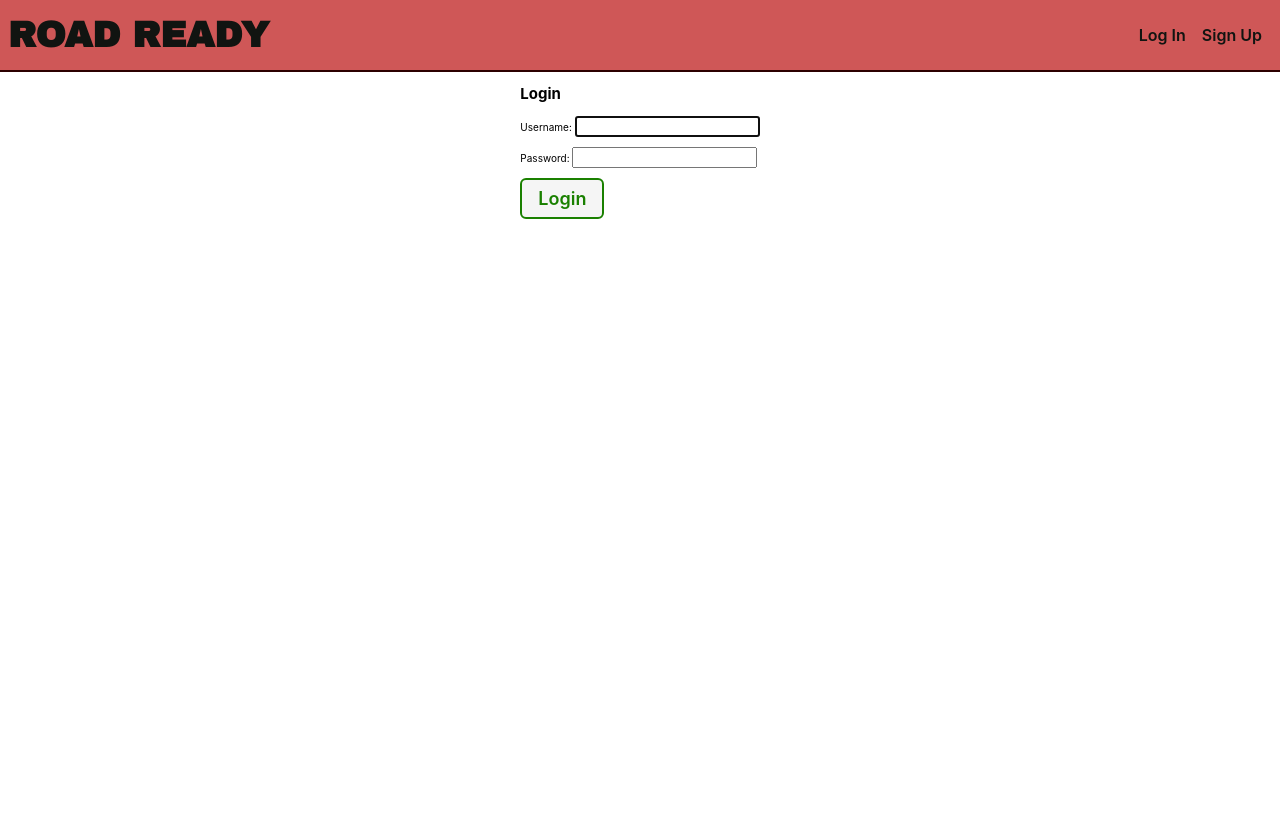
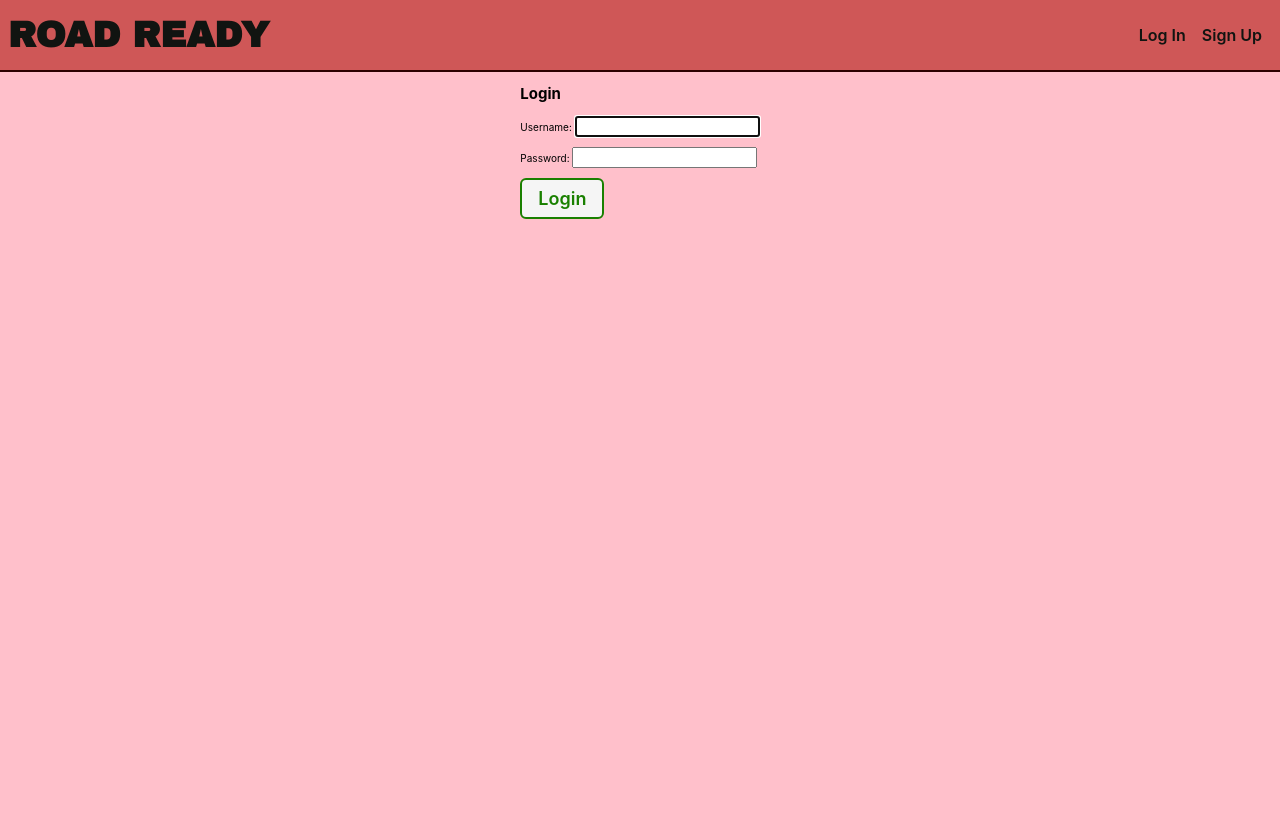
Before and after one commit to kmcabano/roadtripper, a Django app: page / in a window 1280 px wide. Run offline with Django 3.2, Linux system fonts and the light colour scheme; some web fonts are replaced.

Commit message:
test styling functionality

```diff
--- a/main_app/static/css/home.css
+++ b/main_app/static/css/home.css
@@ -1,6 +1,7 @@
 main {
   display: flex;
   justify-content: center;
+  background: pink;
 }
 
 @media only screen and (min-width: 768px) {
```
